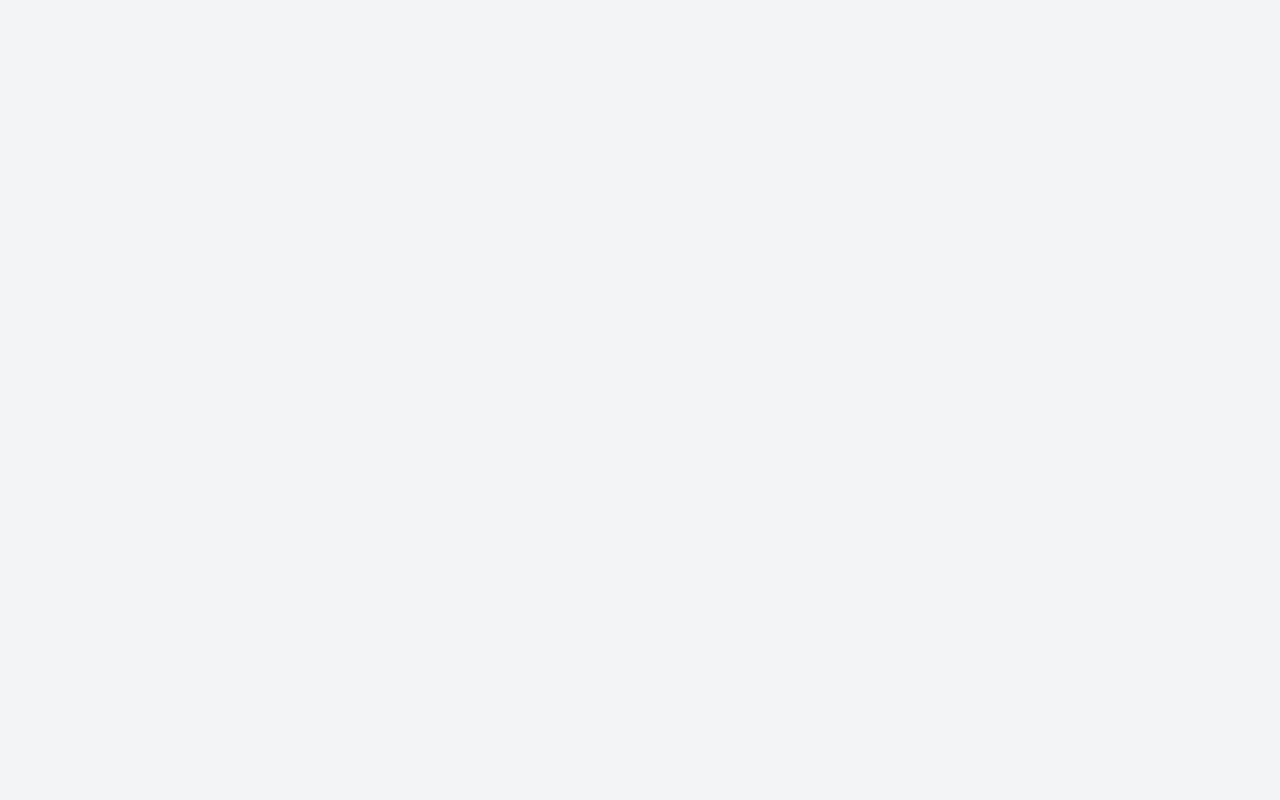
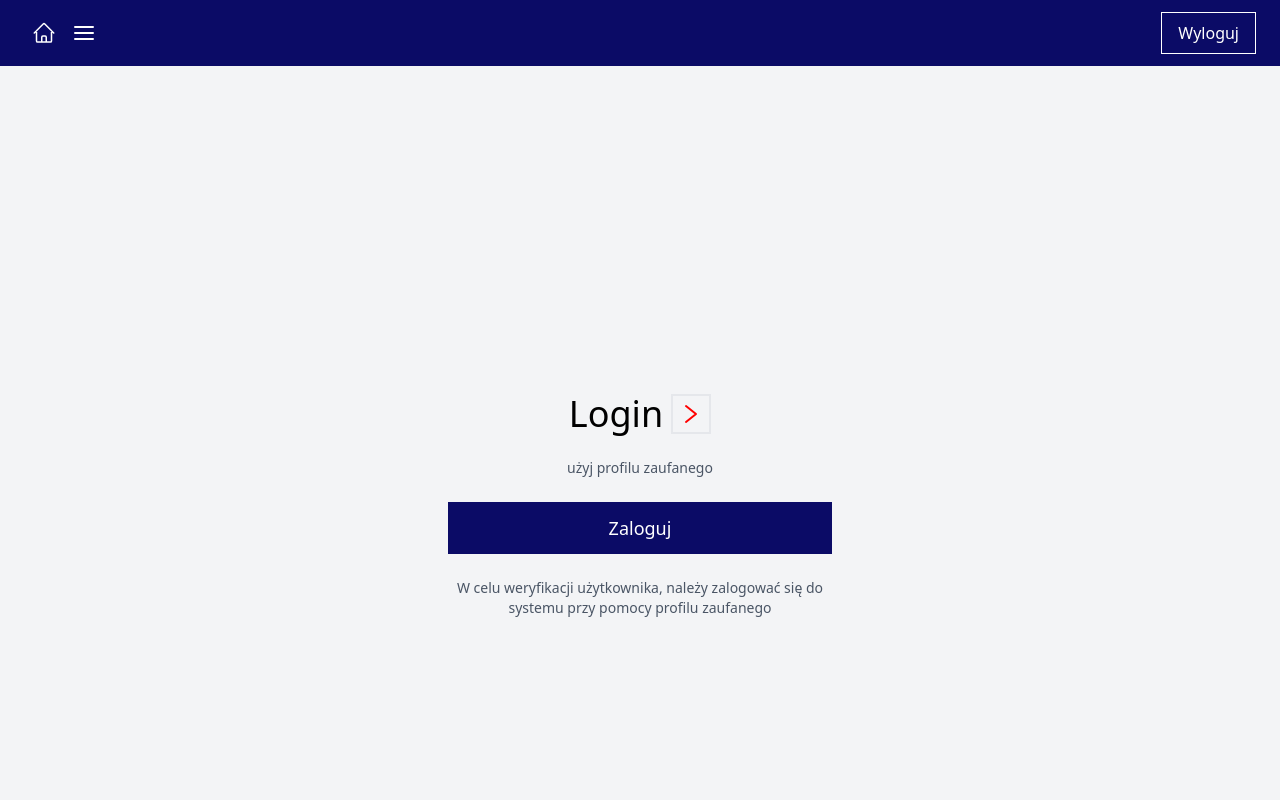
Before and after one commit to Walentalien/Hacknarok2025, a React (Vite) app in the folder frontend/: page /login in a window 1280 px wide. Before the commit this address had no page. Shown: the top 800 px of the page. Built offline with nearby package versions, Linux system fonts and the light colour scheme.

Commit message:
minor changes

```diff
--- a/frontend/src/App.jsx
+++ b/frontend/src/App.jsx
@@ -28,6 +28,9 @@ function App() {
           <Route path="/chat" element={<Chat />} />
           <Route path="/user" element={<User />} />
         </Route>
+        <Route path="/" element={<Layout searchOpen = { false } iconsOpen={false}/>}>
+          <Route path="/login" element={<Login />} />
+        </Route>
 
 
       </Routes>
```
Also changed, not shown: frontend/src/App.css (added).
